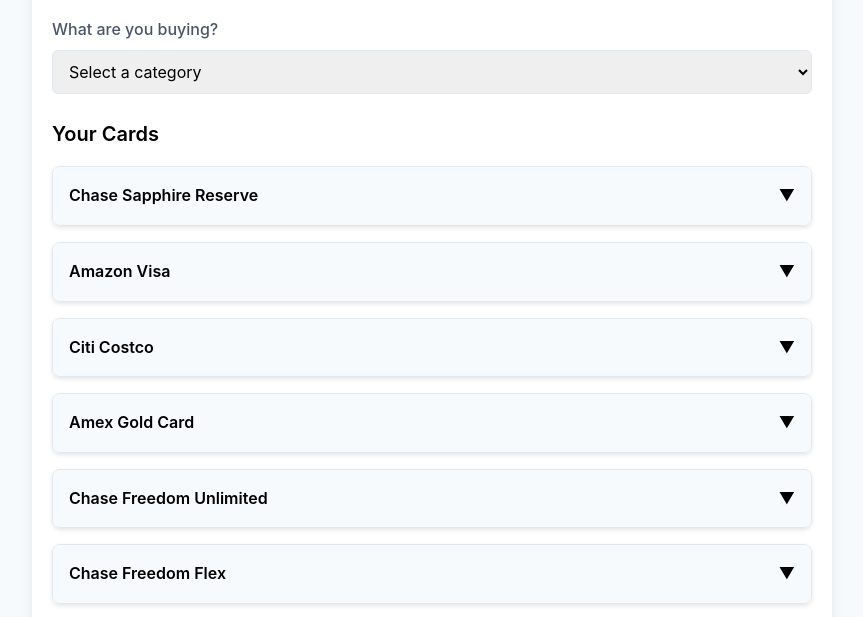
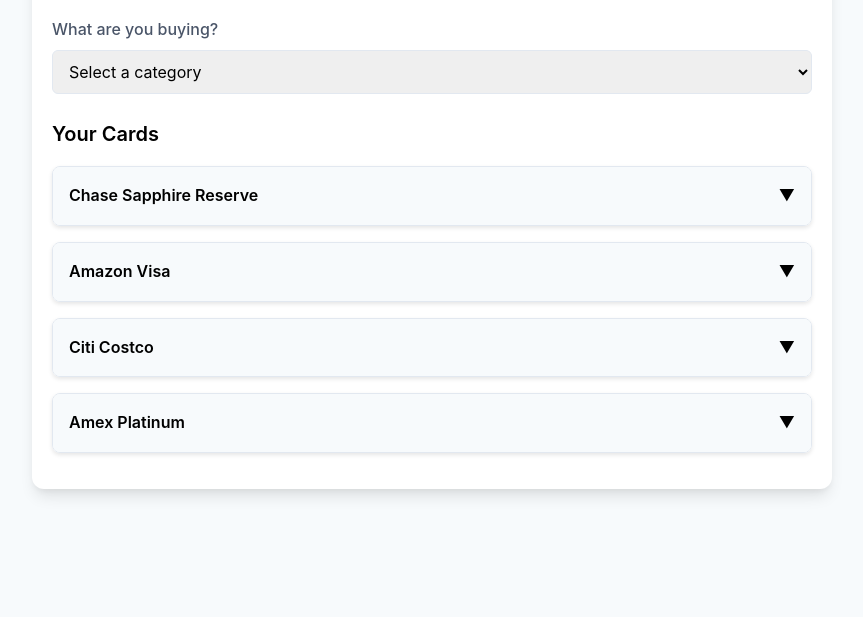
Before and after one commit to theaPAULo/CCOpt, a plain HTML site: page index.html in a window 1280 px wide. Shown: the part 165-782 px from the top of the page, without its empty margins (208-1071 px from the left). Drawn offline with Linux system fonts and the light colour scheme.

Commit message:
default card fix

```diff
--- a/index.html
+++ b/index.html
@@ -911,6 +911,7 @@ const analyzeCardsButton = document.getElementById('analyze-cards-button');
 const analysisResults = document.getElementById('analysis-results');
 
 // Default Credit Card Data
+// These are the 4 default cards
 const defaultCards = [
     {
         id: 'chase-sapphire-reserve',
@@ -958,6 +959,21 @@ const defaultCards = [
         }
     },
     {
+        id: 'amex-platinum',
+        name: 'Amex Platinum',
+        annualFee: 695,
+        notes: 'Centurion lounge access, $200 airline fee credit',
+        categories: {
+            'airfare': { rate: 5, details: '5x points on flights booked directly with airlines or Amex Travel' },
+            'hotels': { rate: 5, details: '5x on prepaid hotels booked with Amex Travel' },
+            'car rentals': { rate: 1, details: '1x points on car rentals' },
+            'general': { rate: 1, details: '1x points on all other purchases' }
+        }
+    }
+];
+    // The full expanded list of additional cards
+const expandedCards = [
+    {
         id: 'amex-gold',
         name: 'Amex Gold Card',
         annualFee: 325,
@@ -1053,20 +1069,6 @@ const defaultCards = [
         }
     },
     {
-        id: 'blue-cash-preferred',
-        name: 'Amex Blue Cash Preferred',
-        annualFee: 95,
-        notes: 'Great for groceries and streaming',
-        categories: {
-            'grocery': { rate: 6, details: '6% cash back at U.S. supermarkets (up to $6,000 per year)' },
-            'supermarkets': { rate: 6, details: '6% cash back at U.S. supermarkets (up to $6,000 per year)' },
-            'streaming': { rate: 6, details: '6% cash back on select U.S. streaming services' },
-            'transit': { rate: 3, details: '3% cash back on transit including rideshare' },
-            'gas stations': { rate: 3, details: '3% cash back at U.S. gas stations' },
-            'general': { rate: 1, details: '1% cash back on other purchases' }
-        }
-    },
-    {
         id: 'bilt-mastercard',
         name: 'Bilt Mastercard',
         annualFee: 0,
@@ -1079,8 +1081,6 @@ const defaultCards = [
             'general': { rate: 1, details: '1x points on other purchases' }
         }
     },
-
-    // New cards to add:
     {
         id: 'united-club-card',
         name: 'United Club Card',
@@ -1123,6 +1123,110 @@ const defaultCards = [
         }
     },
     {
+        id: 'chase-freedom-flex',
+        name: 'Chase Freedom Flex',
+        annualFee: 0,
+        notes: 'Rotating 5% categories each quarter',
+        categories: {
+            'quarterly': { rate: 5, details: '5% back in rotating categories (up to $1,500 per quarter)' },
+            'travel': { rate: 5, details: '5% back on travel purchased through Chase Travel' },
+            'dining': { rate: 3, details: '3% back on dining at restaurants' },
+            'restaurants': { rate: 3, details: '3% back on dining at restaurants' },
+            'drugstore': { rate: 3, details: '3% back at drugstores' },
+            'general': { rate: 1, details: '1% back on all other purchases' }
+        }
+    },
+    {
+        id: 'citi-double-cash',
+        name: 'Citi Double Cash',
+        annualFee: 0,
+        notes: 'No annual fee, easy rewards structure',
+        categories: {
+            'general': { rate: 2, details: '2% back on everything (1% when you buy, 1% when you pay)' }
+        }
+    },
+    {
+        id: 'capital-one-venture',
+        name: 'Capital One Venture',
+        annualFee: 95,
+        notes: 'Easy to redeem travel rewards',
+        categories: {
+            'hotels': { rate: 5, details: '5x miles on hotels and rental cars booked through Capital One Travel' },
+            'car rentals': { rate: 5, details: '5x miles on hotels and rental cars booked through Capital One Travel' },
+            'general': { rate: 2, details: '2x miles on every purchase' }
+        }
+    },
+    {
+        id: 'blue-cash-preferred',
+        name: 'Amex Blue Cash Preferred',
+        annualFee: 95,
+        notes: 'Great for groceries and streaming',
+        categories: {
+            'grocery': { rate: 6, details: '6% cash back at U.S. supermarkets (up to $6,000 per year)' },
+            'supermarkets': { rate: 6, details: '6% cash back at U.S. supermarkets (up to $6,000 per year)' },
+            'streaming': { rate: 6, details: '6% cash back on select U.S. streaming services' },
+            'transit': { rate: 3, details: '3% cash back on transit including rideshare' },
+            'gas stations': { rate: 3, details: '3% cash back at U.S. gas stations' },
+            'general': { rate: 1, details: '1% cash back on other purchases' }
+        }
+    },
+    {
+        id: 'bilt-mastercard',
+        name: 'Bilt Mastercard',
+        annualFee: 0,
+        notes: 'Earn points on rent with no fees',
+        categories: {
+            'dining': { rate: 3, details: '3x points on dining' },
+            'restaurants': { rate: 3, details: '3x points on dining' },
+            'travel': { rate: 2, details: '2x points on travel' },
+            'rent': { rate: 1, details: '1x points on rent payments with no fees (up to 100,000 points/year)' },
+            'general': { rate: 1, details: '1x points on other purchases' }
+        }
+    },
+
+    // New cards to add:
+    {
+        id: 'united-club-card',
+        name: 'United Club Card',
+        annualFee: 525,
+        notes: 'United Club membership, free first and second checked bags',
+        categories: {
+            'united': { rate: 4, details: '4x miles on United purchases' },
+            'travel': { rate: 2, details: '2x miles on all other travel' },
+            'dining': { rate: 2, details: '2x miles on dining' },
+            'general': { rate: 1, details: '1x miles on all other purchases' }
+        }
+    },
+    {
+        id: 'capital-one-venture-x',
+        name: 'Capital One Venture X',
+        annualFee: 395,
+        notes: '$300 annual travel credit, 10,000 anniversary miles',
+        categories: {
+            'hotels': { rate: 10, details: '10x miles on hotels booked through Capital One Travel' },
+            'car rentals': { rate: 10, details: '10x miles on car rentals booked through Capital One Travel' },
+            'airfare': { rate: 5, details: '5x miles on flights booked through Capital One Travel' },
+            'travel': { rate: 2, details: '2x miles on all other travel purchases' },
+            'general': { rate: 2, details: '2x miles on all other purchases' }
+        }
+    },
+    {
+        id: 'chase-sapphire-preferred',
+        name: 'Chase Sapphire Preferred',
+        annualFee: 95,
+        notes: 'Great intro travel card, $50 annual hotel credit',
+        categories: {
+            'dining': { rate: 3, details: '3x points on dining worldwide' },
+            'online grocery': { rate: 3, details: '3x points on online grocery purchases' },
+            'streaming': { rate: 3, details: '3x points on select streaming services' },
+            'travel': { rate: 2, details: '2x points on travel worldwide' },
+            'hotels': { rate: 5, details: '5x on hotels through Chase Travel' },
+            'car rentals': { rate: 5, details: '5x on car rentals through Chase Travel' },
+            'airfare': { rate: 5, details: '5x on flights through Chase Travel' },
+            'general': { rate: 1, details: '1x points on all other purchases' }
+        }
+    },
+    {
         id: 'amex-green',
         name: 'Amex Green Card',
         annualFee: 150,
@@ -1289,6 +1393,9 @@ const defaultCards = [
         }
     }
 ];
+
+// Combine the default and expanded cards for the full catalog
+const allCards = [...defaultCards, ...expandedCards];
 
     // Category mapping
 const categoryMap = {
@@ -1374,6 +1481,7 @@ const cardDatabaseVersion = {
 };
 
     // Initialize the app
+// Initialize the app - update to load the new card structure
 function initApp() {
     // Load cards from localStorage or use defaults
     loadCards();
@@ -1386,7 +1494,7 @@ function initApp() {
     categorySelect.addEventListener('change', handleCategoryChange);
     customCategoryInput.addEventListener('input', handleCustomCategoryInput);
 
-    // New tab handling that will work with any number of tabs
+    // Tab switching
     const tabs = document.querySelectorAll('.tab');
     tabs.forEach(tab => {
         tab.addEventListener('click', function() {
@@ -1420,7 +1528,8 @@ function loadCards() {
     if (savedCards) {
         cardsData = JSON.parse(savedCards);
     } else {
-        cardsData = [...defaultCards];
+        // Start with just the default cards
+        cardsData = JSON.parse(JSON.stringify(defaultCards));
         saveCardsToStorage();
     }
 }
@@ -1430,26 +1539,6 @@ function saveCardsToStorage() {
     localStorage.setItem('creditCards', JSON.stringify(cardsData));
 }
 
-
-
-// Replace your resetToDefaultCards function with this version
-function resetToDefaultCards() {
-    if (confirm('Are you sure you want to reset to default cards? This will remove any custom cards you\'ve added.')) {
-        // Create a deep copy of the default cards to ensure we don't have reference issues
-        cardsData = JSON.parse(JSON.stringify(defaultCards));
-
-        // Make sure to clear and reload from localStorage
-        localStorage.removeItem('creditCards');
-        saveCardsToStorage();
-
-        // Re-render both card displays
-        renderCardsOptimize();
-        renderCardsManage();
-
-        // Show confirmation to the user
-        showNotification('Cards reset to defaults');
-    }
-}
 
 // Render cards in the Optimize tab
 function renderCardsOptimize() {
@@ -1550,12 +1639,11 @@ function openAddCardModal() {
     cardModal.classList.add('active');
 }
 
-// This is a very simplified approach that should work reliably
-
+// This function needs to be updated to use the allCards array for dropdown selection
 function populateCardFromPreset() {
     const selectCardDropdown = document.getElementById('preset-card-select');
 
-    // Start fresh by clearing all options
+    // Clear existing options
     selectCardDropdown.innerHTML = '';
 
     // Add the Custom Card option
@@ -1564,21 +1652,14 @@ function populateCardFromPreset() {
     customOption.textContent = 'Custom Card';
     selectCardDropdown.appendChild(customOption);
 
-    // Define which cards are "popular" (original) vs "additional" (expanded)
-    // Original cards are the first 14 in your array
-    const popularCards = defaultCards.slice(0, 14);
-    const additionalCards = defaultCards.slice(14);
-
-    // Check if we have popular cards to add
-    if (popularCards.length > 0) {
-        // Add a header for popular cards
+    // Add a header for default cards
     const popularHeader = document.createElement('option');
     popularHeader.disabled = true;
     popularHeader.textContent = '--- Popular Cards ---';
     selectCardDropdown.appendChild(popularHeader);
 
-        // Add each popular card that's not already in the user's collection
-        popularCards.forEach(card => {
+    // Add each default card that's not already in the user's collection
+    defaultCards.forEach(card => {
         if (!cardsData.some(c => c.id === card.id)) {
             const option = document.createElement('option');
             option.value = card.id;
@@ -1586,18 +1667,15 @@ function populateCardFromPreset() {
             selectCardDropdown.appendChild(option);
         }
     });
-    }
-
-    // Check if we have additional cards to add
-    if (additionalCards.length > 0) {
-        // Add a header for additional cards
-        const additionalHeader = document.createElement('option');
-        additionalHeader.disabled = true;
-        additionalHeader.textContent = '--- Additional Cards ---';
-        selectCardDropdown.appendChild(additionalHeader);
-
-        // Add each additional card that's not already in the user's collection
-        additionalCards.forEach(card => {
+
+    // Add a header for expanded cards
+    const expandedHeader = document.createElement('option');
+    expandedHeader.disabled = true;
+    expandedHeader.textContent = '--- Additional Cards ---';
+    selectCardDropdown.appendChild(expandedHeader);
+
+    // Add each expanded card that's not already in the user's collection
+    expandedCards.forEach(card => {
         if (!cardsData.some(c => c.id === card.id)) {
             const option = document.createElement('option');
             option.value = card.id;
@@ -1605,14 +1683,13 @@ function populateCardFromPreset() {
             selectCardDropdown.appendChild(option);
         }
     });
-    }
-
-    // Use direct assignment for the change handler - simpler and more reliable
+
+    // Set the onchange handler
     selectCardDropdown.onchange = function() {
         const selectedCardId = this.value;
         if (selectedCardId) {
-            // Find the selected card
-            const selectedCard = defaultCards.find(card => card.id === selectedCardId);
+            // Find the selected card from the combined list
+            const selectedCard = allCards.find(card => card.id === selectedCardId);
             if (selectedCard) {
                 // Populate the form with the selected card's details
                 cardNameInput.value = selectedCard.name;
@@ -1637,6 +1714,25 @@ function populateCardFromPreset() {
         }
     };
 }
+
+// Update reset function to only use the default cards
+function resetToDefaultCards() {
+    if (confirm('Are you sure you want to reset to default cards? This will remove any custom cards you\'ve added.')) {
+        // Create a deep copy of just the default cards
+        cardsData = JSON.parse(JSON.stringify(defaultCards));
+
+        // Save to localStorage
+        saveCardsToStorage();
+
+        // Re-render card lists
+        renderCardsOptimize();
+        renderCardsManage();
+
+        // Show confirmation
+        showNotification('Cards reset to defaults');
+    }
+}
+
 
 // Open modal to edit an existing card
 function openEditCardModal(cardId) {
```
Lines whose indentation alone changed are shown as unchanged.
